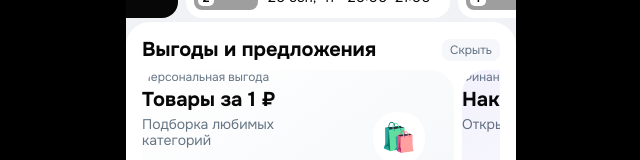
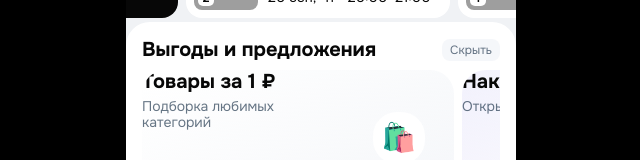
Before and after one commit to imarina2194-art/OzonUserAccountForTests, a React (Vite) app: page / in a window 1280 px wide. Shown: the part 284-444 px from the top of the page, without its empty margins (319-959 px from the left). Built offline with nearby package versions, Linux system fonts and the light colour scheme; grey boxes are pictures that could not be loaded.

Commit message:
Remove tiny category labels from promo cards

```diff
--- a/App.jsx
+++ b/App.jsx
@@ -434,7 +434,6 @@
   >
     <div className="flex h-full w-full items-stretch px-[var(--space-3)] py-[var(--space-3)]">
       <div className="flex w-[62%] min-w-0 flex-col justify-start gap-[var(--space-1)]">
-        <p className="text-body-s text-[var(--color-text-secondary)]">{card.label}</p>
         <p className="text-title-l line-clamp-1 text-[var(--color-text-primary)]">{card.title}</p>
         <p className="text-body-m line-clamp-2 text-[var(--color-text-secondary)]">{card.subtitle}</p>
       </div>
```
